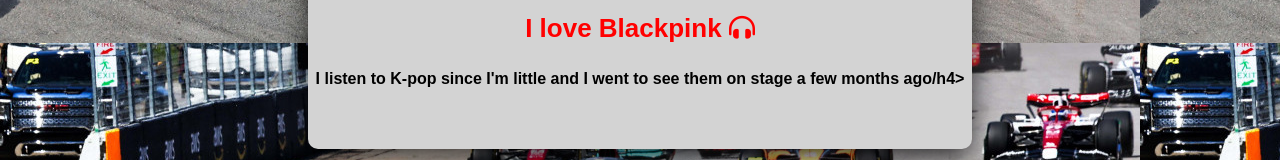
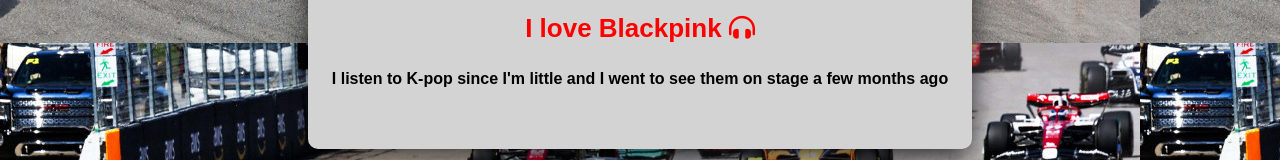
Before and after one commit to N-i-c-o-las/my-profile, a plain HTML site: page index.html in a window 1280 px wide. Shown: the part 1205-1365 px from the top of the page. Drawn offline with Linux system fonts and the light colour scheme; a web font is replaced by a local one.

Commit message:
Update index.html

```diff
--- a/index.html
+++ b/index.html
@@ -29,7 +29,7 @@
 		</div>
 		<div class="card-white">
 				<h3>I love Blackpink <i class="fa-solid fa-headphones-simple"></i></h3>
-					<h4>I listen to K-pop since I'm little and I went to see them on stage a few months ago/h4>
+					<h4>I listen to K-pop since I'm little and I went to see them on stage a few months ago </h4>
 		</div>
 		<div class="card-white">
 				<h2>Dont forget to follow me!</h2>
```
